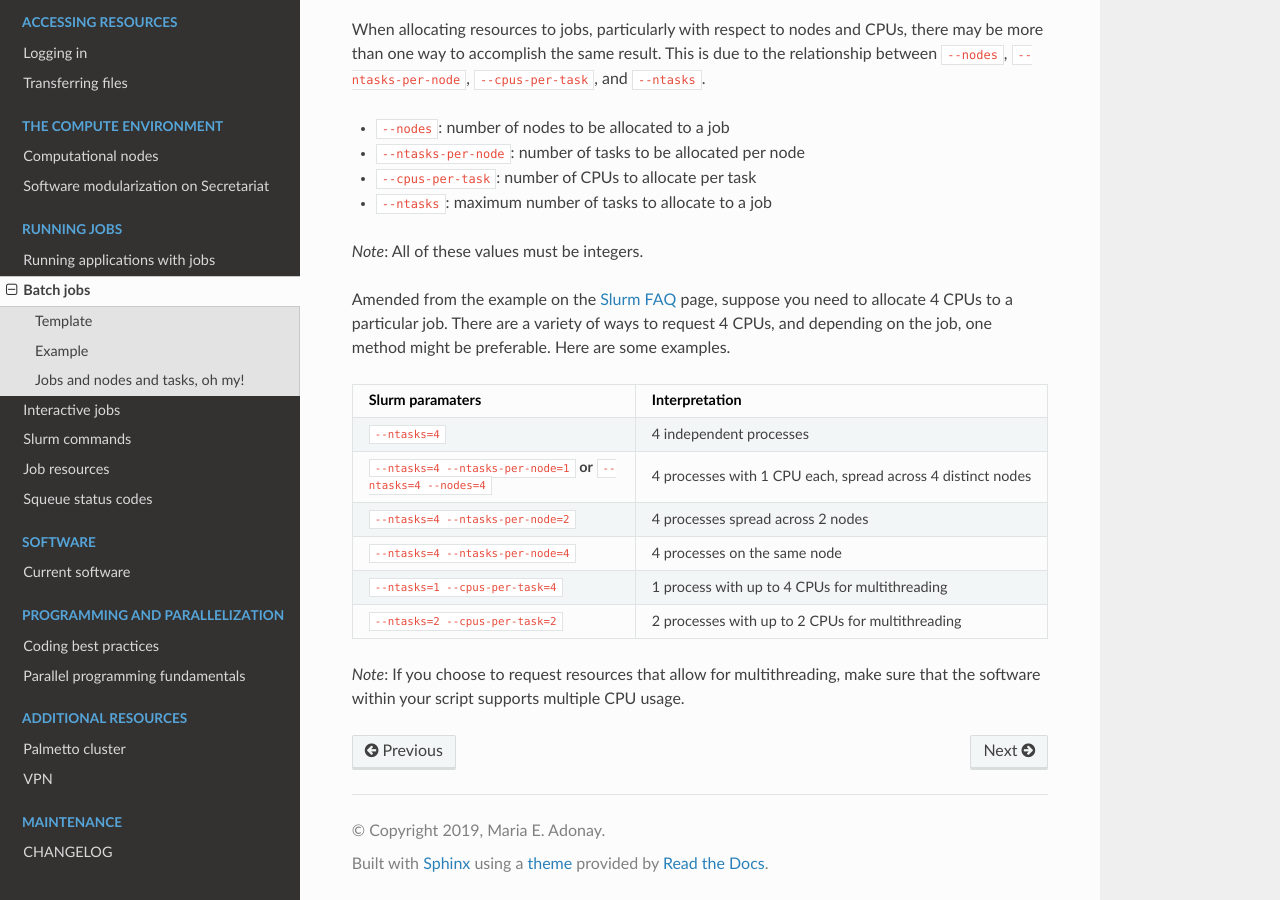
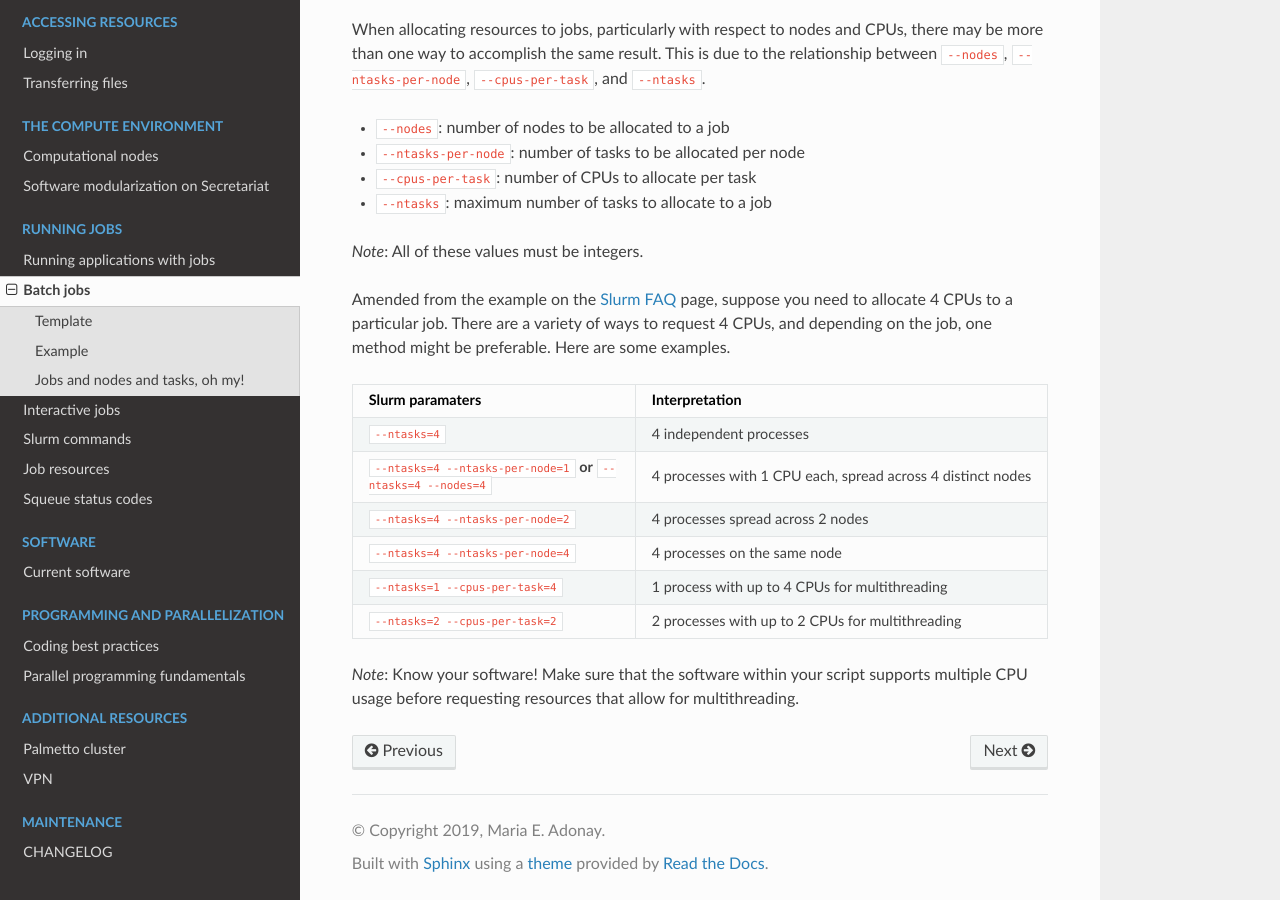
Before and after one commit to amalgamaria/secretariat, a Sphinx documentation site: the page built from docs/running-jobs/batch-jobs.rst, in a window 1280 px wide and 900 px high, scrolled down 2593 px. Built offline with Sphinx 7.4.7 and the Read the Docs theme 2.0.0, drawn with Linux system fonts in a browser that asks for light colours.

Commit message:
Update content

```diff
--- a/docs/running-jobs/batch-jobs.rst
+++ b/docs/running-jobs/batch-jobs.rst
@@ -139,7 +139,7 @@ Amended from the example on the `Slurm FAQ`_ page, suppose you need to allocate
 | ``--ntasks=2 --cpus-per-task=2``					| 2 processes with up to 2 CPUs for multithreading		|
 +-----------------------------------------------------------------------+---------------------------------------------------------------+
 
-*Note*: If you choose to request resources that allow for multithreading, make sure that the software within your script supports multiple CPU usage.
+*Note*: Know your software! Make sure that the software within your script supports multiple CPU usage before requesting resources that allow for multithreading.
 
 .. _Vijay: https://scienceweb.clemson.edu/chg/dr-vijay-shankar-2/
 .. _Maria: https://scienceweb.clemson.edu/chg/maria-adonay/
```
